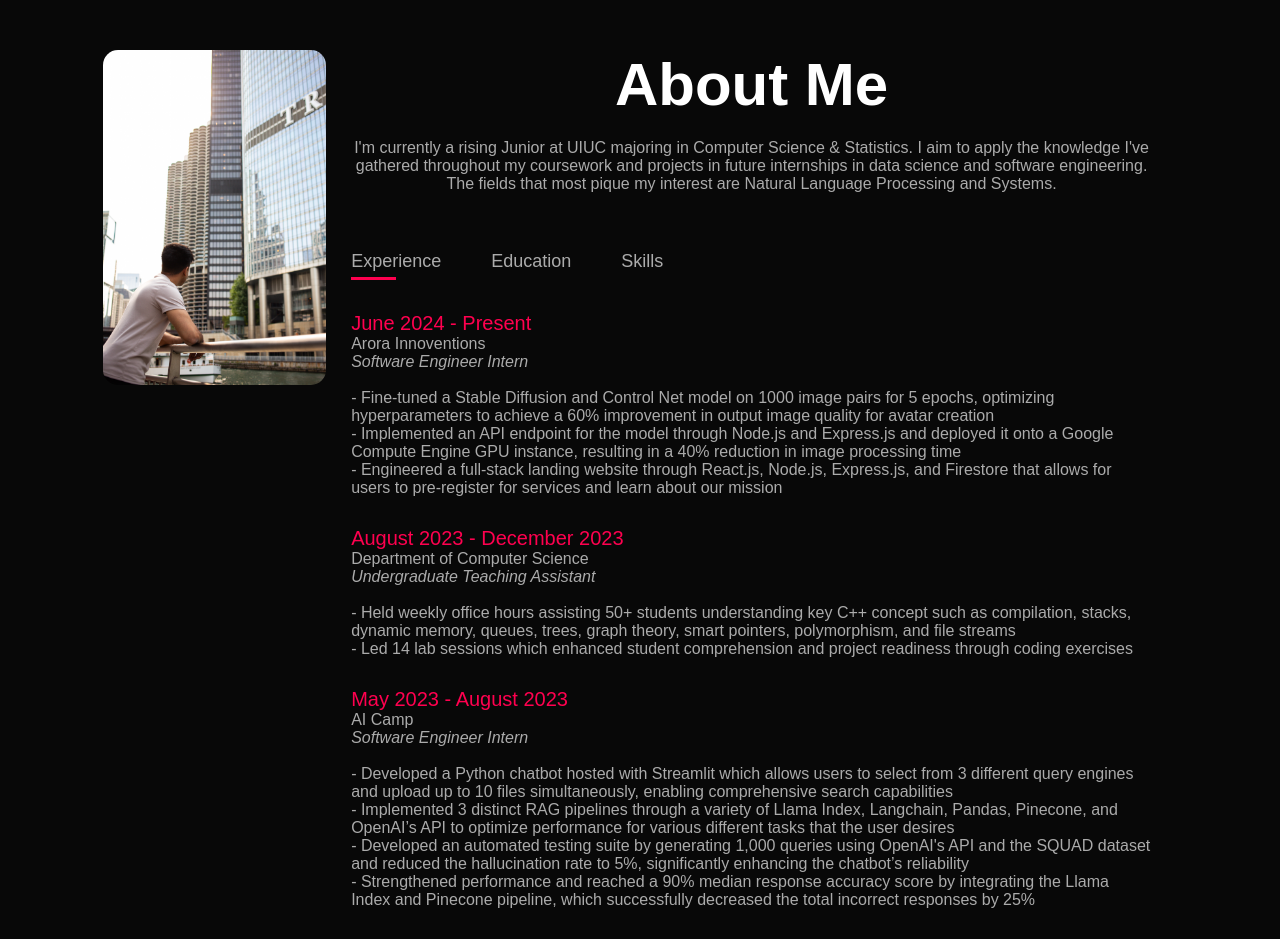
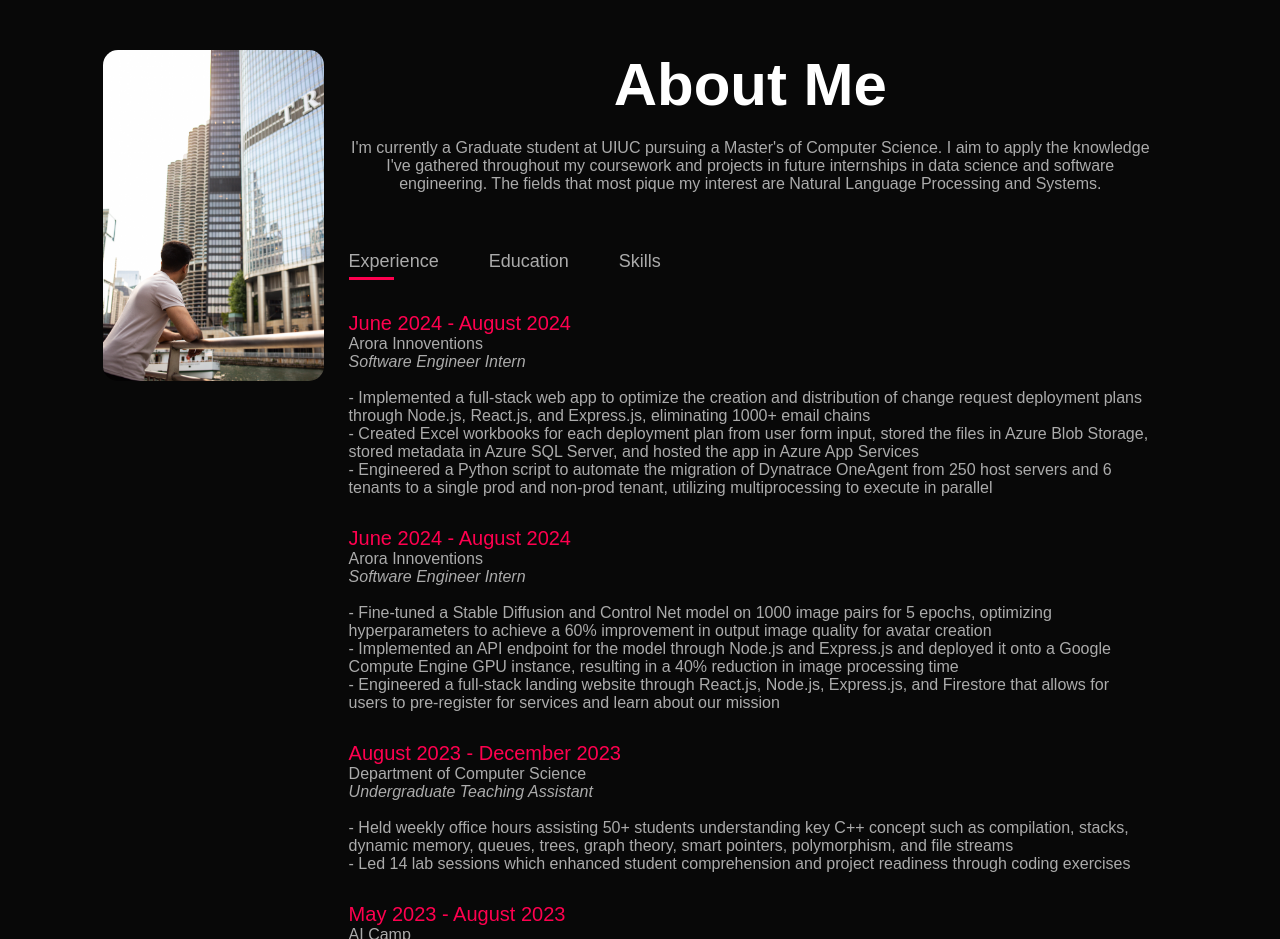
Before and after one commit to Shanav12/Personal_Portfolio, a plain HTML site: page index.html in a window 1280 px wide. Shown: the part 840-1779 px from the top of the page. Drawn offline with Linux system fonts and the light colour scheme.

Commit message:
Updating about, experience, and education to reflect MCS

```diff
--- a/index.html
+++ b/index.html
@@ -42,7 +42,7 @@
                     <div class="about-col-2">
                         <h1 class="sub-title" style="text-align: center;">About Me<br></h1>
                         <p>
-                            I'm currently a rising Junior at UIUC majoring in Computer Science & Statistics. I
+                            I'm currently a Graduate student at UIUC pursuing a Master's of Computer Science. I
                             aim to apply the knowledge I've gathered throughout my coursework and projects in
                             future internships in data science and software engineering. The fields that most pique my
                             interest are Natural Language Processing and Systems.<br><br>
@@ -54,7 +54,12 @@
                         </div>
                         <div class="tab-contents active-tab" id="experience">
                             <ul>
-                                <li><span>June 2024 - Present</span><br>Arora Innoventions<br><i>Software Engineer Intern</i><br><br>
+                                <li><span>June 2024 - August 2024</span><br>Arora Innoventions<br><i>Software Engineer Intern</i><br><br>
+                                    - Implemented a full-stack web app to optimize the creation and distribution of change request deployment plans through Node.js, React.js, and Express.js, eliminating 1000+ email chains<br>
+                                    - Created Excel workbooks for each deployment plan from user form input, stored the files in Azure Blob Storage, stored metadata in Azure SQL Server, and hosted the app in Azure App Services<br>
+                                    - Engineered a Python script to automate the migration of Dynatrace OneAgent from 250 host servers and 6 tenants to a single prod and non-prod tenant, utilizing multiprocessing to execute in parallel<br>
+                                </li>
+                                <li><span>June 2024 - August 2024</span><br>Arora Innoventions<br><i>Software Engineer Intern</i><br><br>
                                     - Fine-tuned a Stable Diffusion and Control Net model on 1000 image pairs for 5 epochs, optimizing hyperparameters to achieve a 60% improvement in output image quality for avatar creation<br>
                                     - Implemented an API endpoint for the model through Node.js and Express.js and deployed it onto a Google Compute Engine GPU instance, resulting in a 40% reduction in image processing time<br>
                                     - Engineered a full-stack landing website through React.js, Node.js, Express.js, and Firestore that allows for users to pre-register for services and learn about our mission<br>
```
